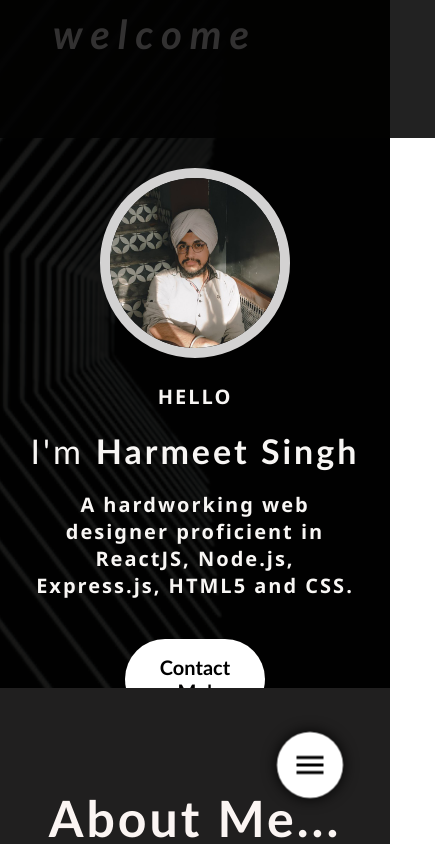
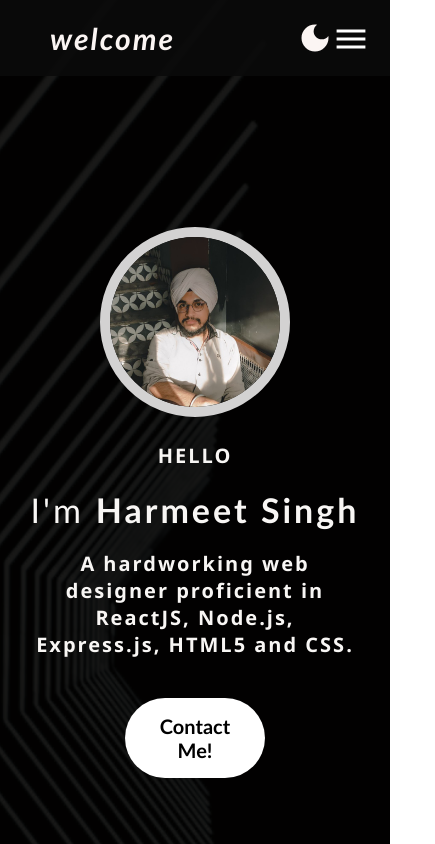
Before and after one commit to harmeet9013/harmeet9013.github.io, a React (Vite) app: page / in a window 390 px wide. Shown: the top 844 px of the page, 435 px wide, since content can reach past the window. Built offline with nearby package versions, Linux system fonts and the light colour scheme.

Commit message:
Changes to small screens.
-- Fixed header position bug.
-- Header is more prominent and less intrusive.
-- Dark/Light mode switch.
-- Removed unused CSS code.

```diff
--- a/index.html
+++ b/index.html
@@ -4,7 +4,7 @@
         <meta charset="UTF-8" />
         <link rel="icon" type="" href="" />
         <meta name="viewport" content="width=device-width, initial-scale=1.0" />
-        <title>Welcome to my page!</title>
+        <title>Harmeet Singh</title>
     </head>
     <body>
         <div id="root"></div>
--- a/src/components/BackgroundIntro.jsx
+++ b/src/components/BackgroundIntro.jsx
@@ -3,7 +3,7 @@ import "./css/intro.css";
 
 export default function BackgroundIntro({ darkMode, setDarkMode }) {
     return (
-        <div className="background-container">
+        <div className={`background-container ${darkMode ? "dark" : "light"}`}>
             <div
                 className={`background-image ${darkMode ? "dark" : "light"}`}
             />
--- a/src/components/Heading.jsx
+++ b/src/components/Heading.jsx
@@ -70,7 +70,7 @@ export default function Heading({ darkMode, setDarkMode }) {
         },
         {
             icon: <Download sx={{ marginY: "-6px" }} />,
-            name: "Download Resume",
+            name: "Resume",
             action: "resume",
         },
         {
@@ -80,7 +80,7 @@ export default function Heading({ darkMode, setDarkMode }) {
         },
         {
             icon: <GitHub sx={{ marginY: "-6px" }} />,
-            name: "Source Code",
+            name: "Source",
             action: "source",
         },
     ];
@@ -96,6 +96,34 @@ export default function Heading({ darkMode, setDarkMode }) {
                 </a>
 
                 {/* This is for mobile screens */}
+                <div
+                    style={{
+                        display: "grid",
+                        gridTemplateColumns: "auto auto",
+                        gap: "0px",
+                    }}
+                >
+                    <a
+                        onClick={() => {
+                            setDarkMode(!darkMode);
+                        }}
+                        className={`navbar-button-mobile ${
+                            darkMode ? "dark" : "light"
+                        }`}
+                    >
+                        {darkMode ? (
+                            <DarkMode sx={{ marginY: "-7px" }} />
+                        ) : (
+                            <LightMode sx={{ marginY: "-7px" }} />
+                        )}
+                    </a>
+
+                    <Menu
+                        className={`menu-button ${darkMode ? "dark" : "light"}`}
+                        onClick={handleMenuOpen}
+                    />
+                </div>
+
                 <SwipeableDrawer
                     anchor="right"
                     open={isMobileMenuOpen}
@@ -124,7 +152,7 @@ export default function Heading({ darkMode, setDarkMode }) {
                         onClick={handleMenuClose}
                     />
                 </SwipeableDrawer>
-                <Menu className="menu-button" onClick={handleMenuOpen} />
+
                 {/* This is for desktop screens */}
                 <ul className={`header-navbar `} id="header-navbar">
                     {actions.map((action) => (
--- a/src/components/css/aboutme.css
+++ b/src/components/css/aboutme.css
@@ -34,7 +34,7 @@
     margin: 0;
 }
 
-@media screen and (max-width: 1000px) {
+@media screen and (max-width: 1100px) {
     .about-me-container {
         padding: 100px 10px;
         text-align: center;
--- a/src/components/css/contact.css
+++ b/src/components/css/contact.css
@@ -72,7 +72,7 @@
     border: 2px solid #222725;
 }
 
-@media screen and (max-width: 1000px) {
+@media screen and (max-width: 1100px) {
     .contact-all-container {
         padding: 80px 10px;
     }
--- a/src/components/css/heading.css
+++ b/src/components/css/heading.css
@@ -2,11 +2,12 @@
     display: flex;
     width: 100%;
     position: fixed;
+    flex-wrap: wrap;
     justify-content: space-around;
     align-items: center;
     overflow: hidden;
     padding: 20px 0px;
-    gap: 100px;
+    gap: 0px;
     z-index: 3;
     transition: all 200ms ease;
 }
@@ -51,6 +52,9 @@
     justify-content: space-between;
 }
 
+.navbar-button-mobile {
+    display: none;
+}
 .navbar-button {
     font-family: "Gill Sans", "Gill Sans MT", Calibri, "Trebuchet MS",
         sans-serif;
@@ -112,19 +116,25 @@
     transform: scale(1.05);
 }
 
-@media screen and (max-width: 1200px) {
+@media screen and (max-width: 1100px) {
     .header-container {
         display: flex;
-        position: relative;
-        justify-content: center;
-        justify-items: center;
+        width: 100%;
+        position: fixed;
+        flex-wrap: wrap;
+        justify-content: space-between;
         align-items: center;
-        padding: 10px 40px 10px 5px;
-        padding-bottom: 80px;
-        background-color: rgba(10, 10, 10, 0);
-        z-index: 0;
+        overflow: hidden;
+        padding: 20px 0px;
+        gap: 0px;
+        z-index: 3;
+        transition: all 200ms ease;
     }
-    .header-navbar a {
+    .header-welcome {
+        font-size: 30px;
+        letter-spacing: 2px;
+    }
+    .navbar-button {
         display: none;
     }
     .header-welcome {
@@ -132,20 +142,27 @@
         margin-left: 50px;
     }
 
+    .navbar-button-mobile {
+        display: inherit;
+        transform: scale(1.5);
+        font-weight: 600;
+        font-family: "Gill Sans", "Gill Sans MT", Calibri, "Trebuchet MS",
+            sans-serif;
+        margin-left: 9cap;
+    }
     .menu-button {
-        position: fixed;
-        top: 88%;
-        right: 15%;
+        display: inherit;
+        top: 35%;
+        right: 7%;
         z-index: 3;
-        text-align: right;
-        margin: auto;
         transition: all 200ms ease;
-        background-color: white;
-        padding: 10px;
-        border-radius: 50%;
+        transform: scale(1.6);
+    }
+    .menu-button.dark {
+        color: white;
+    }
+    .menu-button.light {
         color: black;
-        transform: scale(1.5);
-        box-shadow: 0 0 10px black;
     }
     .mobile-menu {
         display: grid;
--- a/src/components/css/hobbies.css
+++ b/src/components/css/hobbies.css
@@ -93,7 +93,7 @@
     background-color: rgb(75, 14, 14);
 }
 
-@media screen and (max-width: 1000px) {
+@media screen and (max-width: 1100px) {
     .hobbies-panel-container {
         padding: 50px 10px;
         grid-template-columns: auto;
--- a/src/components/css/intro.css
+++ b/src/components/css/intro.css
@@ -4,6 +4,7 @@
     height: 1000px;
     margin: 0;
     padding: 0;
+    transition: all 200ms ease;
 }
 
 .background-image {
@@ -109,12 +110,15 @@
     transform: scale(1.1);
 }
 
-@media screen and (max-width: 1000px) {
+@media screen and (max-width: 1100px) {
     .background-container {
-        padding: 0;
         margin: 0;
-        margin-top: -450px;
+    }
+    .background-container.dark {
         background-color: rgba(0, 0, 0, 0.8);
+    }
+    .background-container.light {
+        background-color: rgba(255, 255, 255, 0.8);
     }
 
     .frontpanel {
@@ -125,7 +129,7 @@
     .front-avatar {
         height: 170px;
         width: 170px;
-        margin-top: 80px;
+        margin-top: -500px;
     }
 
     .name-text {
--- a/src/components/css/projects.css
+++ b/src/components/css/projects.css
@@ -89,7 +89,7 @@
     z-index: 2;
 }
 
-@media screen and (max-width: 1000px) {
+@media screen and (max-width: 1100px) {
     .projects-main-container {
         padding: 50px 20px;
     }
@@ -115,6 +115,6 @@
     .project-container:hover {
         box-shadow: 0 0 0;
         transform: scale(1);
-        border: 1px solid;
+        border: 5px solid;
     }
 }
--- a/src/index.css
+++ b/src/index.css
@@ -5,5 +5,5 @@ body {
     margin: 0;
 }
 
-@media screen and (max-width: 1000px) {
+@media screen and (max-width: 1100px) {
 }
```
